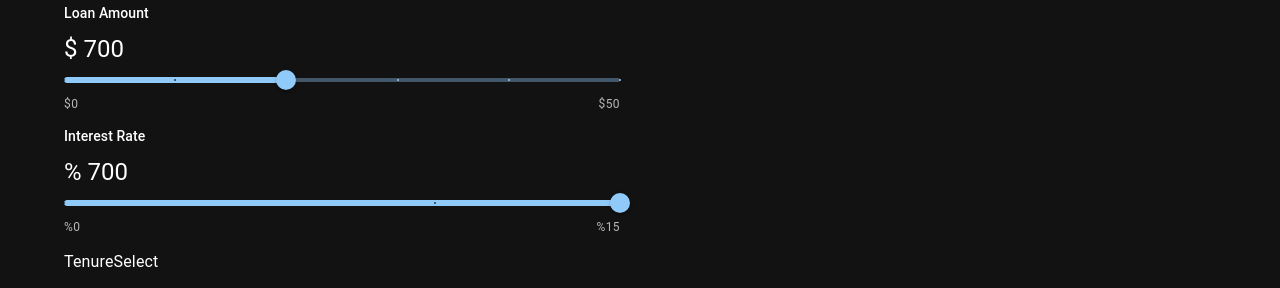
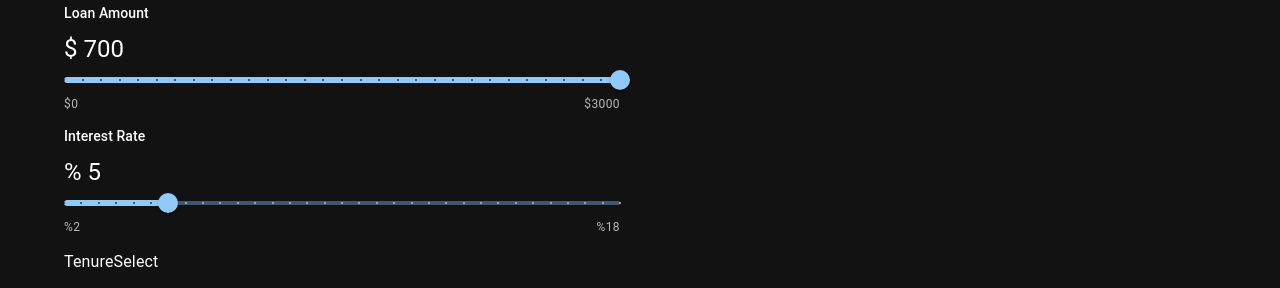
Before and after one commit to bruchimp3/mortgage-calculator, a React (Create React App) app: page / in a window 1280 px wide. Shown: the part 350-638 px from the top of the page. Built offline with nearby package versions, Linux system fonts and the light colour scheme.

Commit message:
spread operator

```diff
--- a/src/App.js
+++ b/src/App.js
@@ -12,6 +12,7 @@ function App() {
     downPayment:3000,
     loanAmount:3000,
     loanTerm:3000,
+    interestRate:5
   })
 
 
--- a/src/components/SliderSelect.js
+++ b/src/components/SliderSelect.js
@@ -29,7 +29,7 @@ const SliderSelect = ({ data, setData }) => {
         value={data.downPayment}
         step={25}
         onChange={(e,value) => setData({
-
+          ...data,
           downPayment: value
         })}
         unit="$"
@@ -39,23 +39,32 @@ const SliderSelect = ({ data, setData }) => {
       <SliderComponent
         label="Loan Amount"
         min={0}
-        max={50}
-        defaultValue={20}
-        step={10}
-        onChange={(e) => console.log(e.target.value)}
+        max={data.homeValue}
+        defaultValue={data.loanAmount}
+        value={data.loanAmount}
+        step={100}
+        onChange={(e,value) => setData({
+          ...data,
+          loanAmount:value
+        })}
         unit="$"
         amount={700}
       ></SliderComponent>
 
       <SliderComponent
         label="Interest Rate"
-        min={0}
-        max={15}
-        defaultValue={20}
-        step={10}
-        onChange={(e) => console.log(e.target.value)}
+        min={2}
+        max={18}
+        defaultValue={data.interestRate}
+        value = {data.interestRate}
+        step={0.5}
+        onChange={(e,value) => setData({
+          ...data,
+          interestRate:value
+
+        })}
         unit="%"
-        amount={700}
+        amount={data.interestRate}
       ></SliderComponent>
     </>
   );
```
